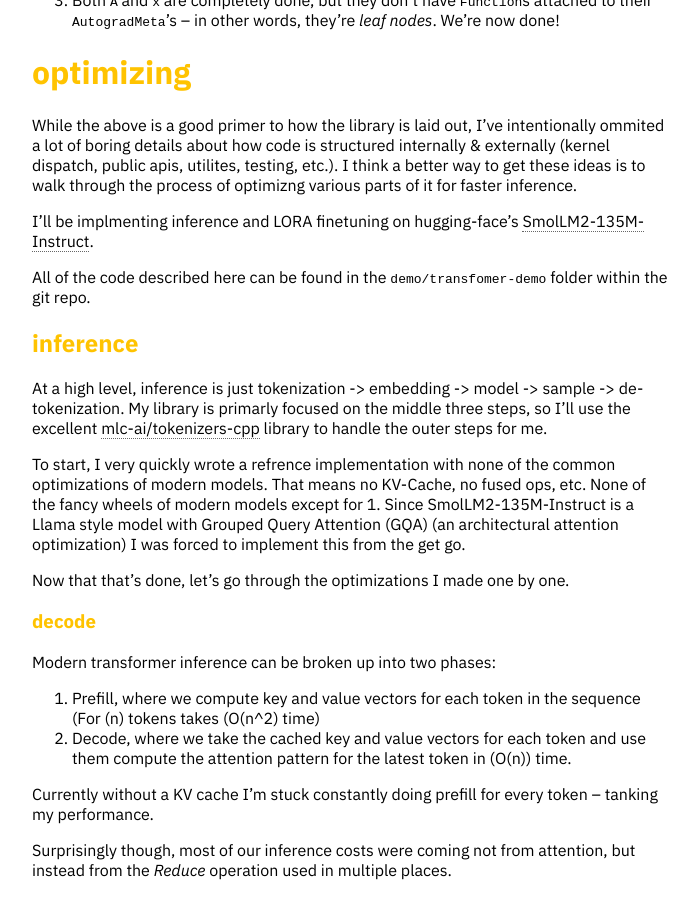
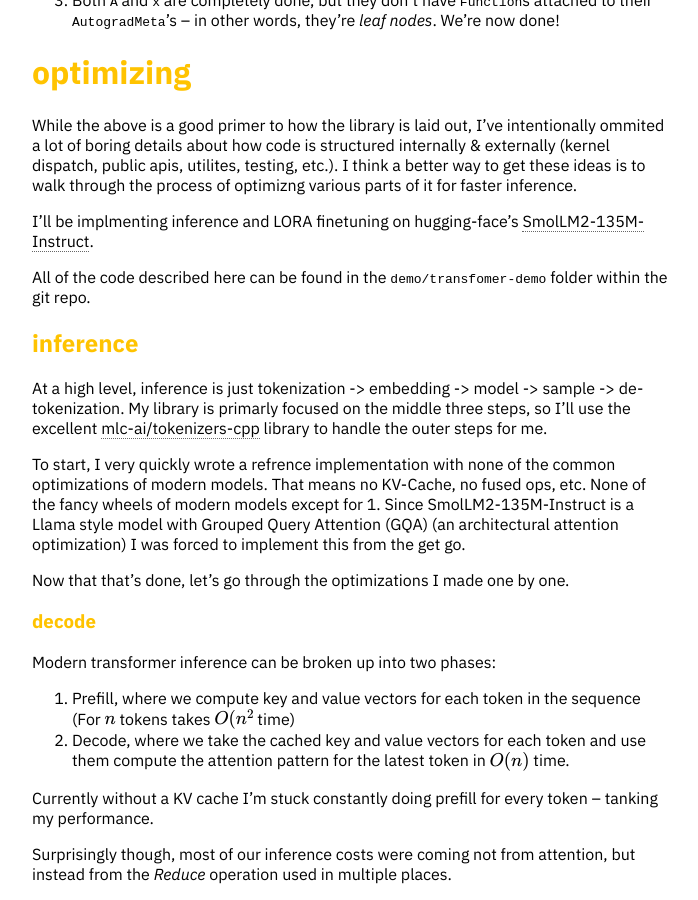
Before and after one commit to bell-boy/bell-boy.github.io, a Jekyll site: the page built from _posts/2025-05-22-making-pytorch-from-scratch.md, in a window 1280 px wide and 900 px high, scrolled down 5814 px. Shown: the whole window, without its empty margins (288-986 px from the left). Built offline with Jekyll 4.4.1, drawn with Linux system fonts in a browser that asks for light colours.

Commit message:
fix math

```diff
--- a/_posts/2025-05-22-making-pytorch-from-scratch.md
+++ b/_posts/2025-05-22-making-pytorch-from-scratch.md
@@ -209,8 +209,8 @@ Now that that's done, let's go through the optimizations I made one by one.
 ### decode
 
 Modern transformer inference can be broken up into two phases:
-1. Prefill, where we compute key and value vectors for each token in the sequence (For \(n\) tokens takes \(O(n^2\) time)
-2. Decode, where we take the cached key and value vectors for each token and use them compute the attention pattern for the latest token in \(O(n)\) time.
+1. Prefill, where we compute key and value vectors for each token in the sequence (For \\(n\\) tokens takes \\(O(n^2\\) time)
+2. Decode, where we take the cached key and value vectors for each token and use them compute the attention pattern for the latest token in \\(O(n)\\) time.
 
 Currently without a KV cache I'm stuck constantly doing prefill for every token -- tanking my performance.
 
```
